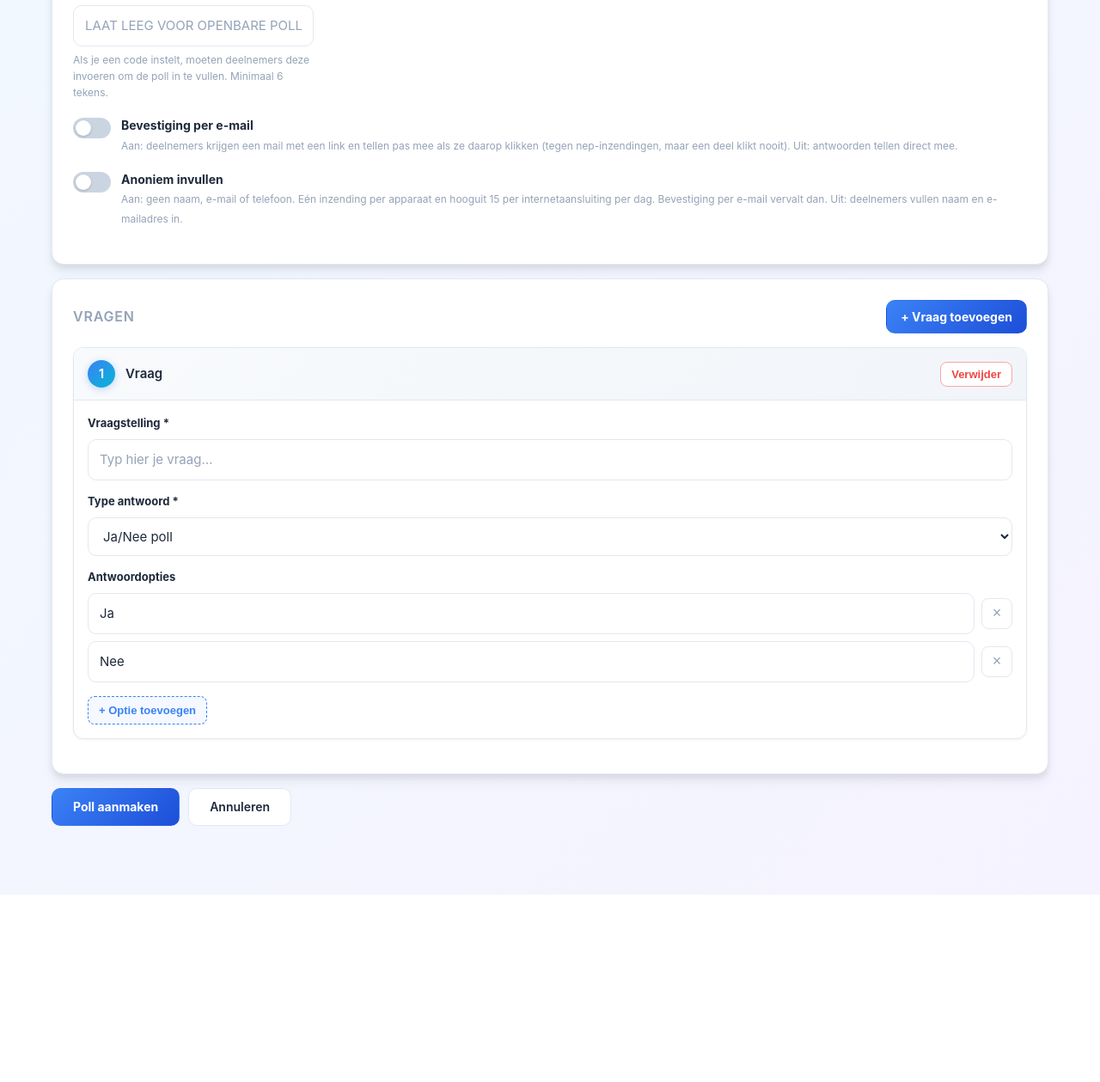
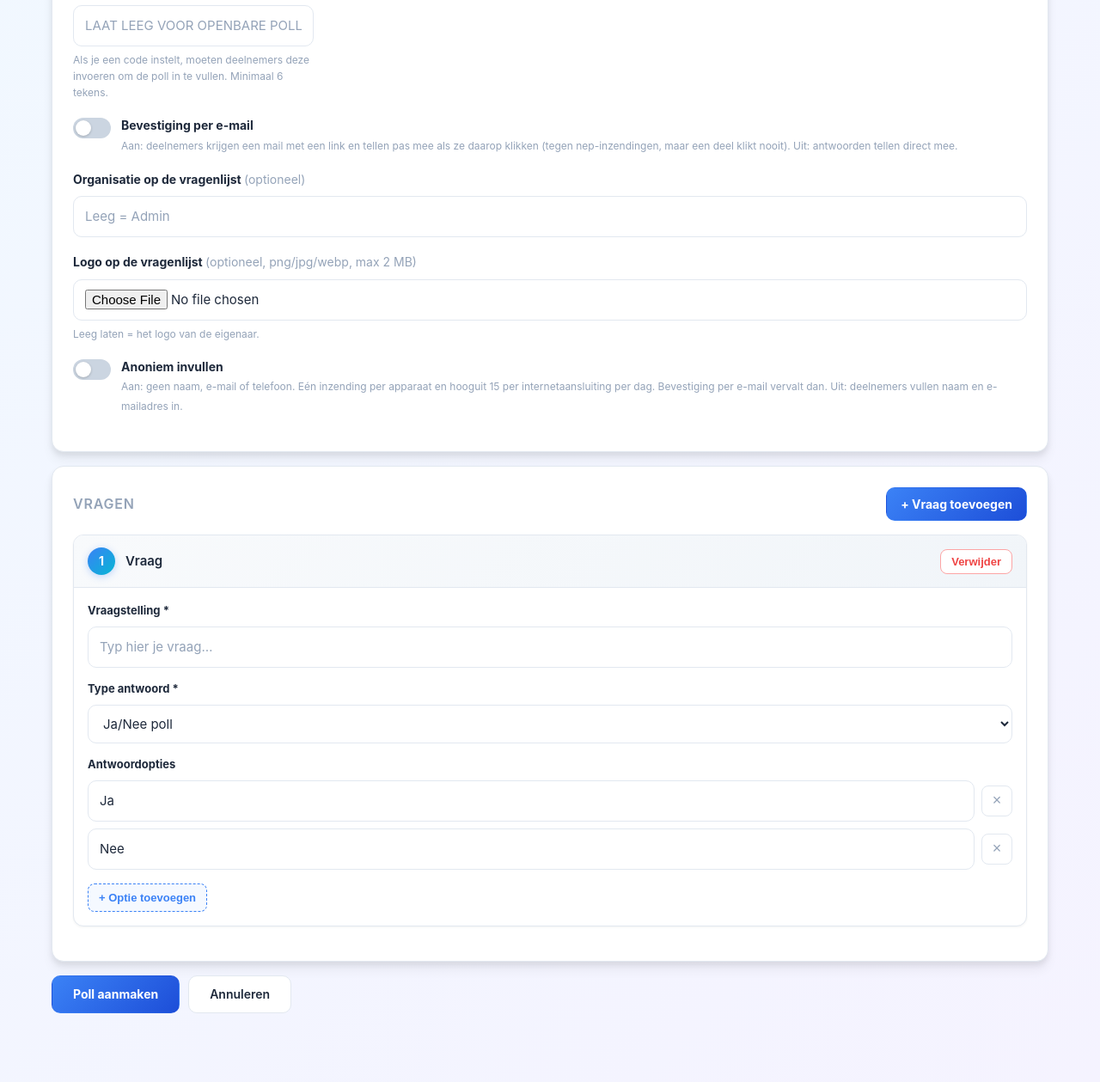
Before and after one commit to elementa-ermelo/Polls-Elementa, a Laravel app: page /admin/polls/create in a window 1280 px wide. Shown: the part 718-1977 px from the top of the page at 86% size. Before the commit the page ends 1759 px from the top, so only its background shows below. Run offline with Laravel 12, Linux system fonts and the light colour scheme; a user stored in the database is signed in; data comes from the database, SQL or seed files in the repository.

Commit message:
Polls: naam en logo per vragenlijst, toelichting bij cijfervragen (ook in de uitslag)
Co-Authored-By: Claude Opus 5.5 <noreply@anthropic.com>

```diff
--- a/app/Http/Controllers/Admin/PollController.php
+++ b/app/Http/Controllers/Admin/PollController.php
@@ -105,6 +105,7 @@ class PollController extends Controller
                     'access_code' => $accessCode,
                     'requires_confirmation' => $request->boolean('requires_confirmation'),
                     'anonymous' => $request->boolean('anonymous'),
+                    'organisatie_naam' => $request->filled('organisatie_naam') ? trim($request->input('organisatie_naam')) : null,
                     'user_id' => auth()->id(),
                 ]);
 
@@ -113,6 +114,8 @@ class PollController extends Controller
                     'title' => $poll->title,
                     'user_id' => auth()->id(),
                 ]);
+
+                $this->bewaarOrganisatieLogo($request, $poll);
 
                 // Process questions from JSON
                 $questionsJson = $request->input('questions_json', '{}');
@@ -375,6 +378,23 @@ HTML;
         ]);
     }
 
+    /** Logo op de vragenlijst zelf opslaan; het vorige logo van deze vragenlijst gaat weg. */
+    private function bewaarOrganisatieLogo(StorePollRequest $request, Poll $poll): void
+    {
+        if (! $request->hasFile('organisatie_logo') || ! $request->file('organisatie_logo')->isValid()) {
+            return;
+        }
+        $pad = $request->file('organisatie_logo')->store('logos', 'public');
+        if (! $pad) {
+            return;
+        }
+        $oud = $poll->organisatie_logo;
+        $poll->update(['organisatie_logo' => $pad]);
+        if ($oud && $oud !== $pad && \Illuminate\Support\Facades\Storage::disk('public')->exists($oud)) {
+            \Illuminate\Support\Facades\Storage::disk('public')->delete($oud);
+        }
+    }
+
     public function edit(Poll $poll): View
     {
         if (! $poll->isManagedBy(auth()->user())) {
@@ -431,7 +451,10 @@ HTML;
                 'access_code' => $accessCode,
                 'requires_confirmation' => $request->boolean('requires_confirmation'),
                     'anonymous' => $request->boolean('anonymous'),
+                    'organisatie_naam' => $request->filled('organisatie_naam') ? trim($request->input('organisatie_naam')) : null,
             ]);
+
+            $this->bewaarOrganisatieLogo($request, $poll);
 
             return redirect()->route('admin.polls.show', $poll)->with('success', 'Poll bijgewerkt.');
         });
--- a/app/Http/Controllers/Public/PollController.php
+++ b/app/Http/Controllers/Public/PollController.php
@@ -163,6 +163,9 @@ class PollController extends Controller
                         if ($optionId) {
                             $option = $question->options()->whereKey($optionId)->first();
                         }
+                        // Toelichting bij een cijfervraag (niet verplicht) in hetzelfde antwoordveld.
+                        $toelichting = trim($request->string("toelichting_{$question->id}")->toString());
+                        $openAnswer = $toelichting === '' ? null : $toelichting;
                     } else {
                         // Open vragen zijn niet verplicht: leeg opslaan als null, zodat het resultatenscherm het overslaat.
                         $openAnswer = trim($request->string("question_{$question->id}")->toString());
--- a/app/Http/Requests/StorePollRequest.php
+++ b/app/Http/Requests/StorePollRequest.php
@@ -26,6 +26,8 @@ class StorePollRequest extends FormRequest
             'access_code' => ['nullable', 'string', 'min:6', 'max:50'],
             'requires_confirmation' => ['nullable', 'boolean'],
             'anonymous' => ['nullable', 'boolean'],
+            'organisatie_naam' => ['nullable', 'string', 'max:255'],
+            'organisatie_logo' => ['nullable', 'image', 'mimes:jpeg,png,gif,webp', 'max:2048'],
         ];
     }
 
--- a/app/Http/Requests/StoreVoteRequest.php
+++ b/app/Http/Requests/StoreVoteRequest.php
@@ -29,6 +29,7 @@ class StoreVoteRequest extends FormRequest
                 $rules["question_{$question->id}"] = ['nullable', 'string', 'max:5000'];
             } else {
                 // De gekozen optie moet bij DEZE vraag horen, niet bij een willekeurige andere.
+                $rules["toelichting_{$question->id}"] = ['nullable', 'string', 'max:2000'];
                 $rules["question_{$question->id}"] = [
                     'required', 'integer',
                     \Illuminate\Validation\Rule::exists('poll_options', 'id')->where('poll_question_id', $question->id),
--- a/app/Models/Poll.php
+++ b/app/Models/Poll.php
@@ -25,6 +25,8 @@ class Poll extends Model
         'access_code',
         'requires_confirmation',
         'anonymous',
+        'organisatie_naam',
+        'organisatie_logo',
         'user_id',
     ];
 
--- a/resources/views/admin/polls/form.blade.php
+++ b/resources/views/admin/polls/form.blade.php
@@ -9,7 +9,7 @@
     <a class="btn" href="{{ route('admin.polls.index') }}">← Terug</a>
 </div>
 
-<form method="post" action="{{ $action }}">
+<form method="post" action="{{ $action }}" enctype="multipart/form-data">
     @csrf
     @if($method !== 'POST') @method($method) @endif
 
@@ -71,6 +71,21 @@
                     <span style="font-size:12px; color:var(--muted);">Aan: deelnemers krijgen een mail met een link en tellen pas mee als ze daarop klikken (tegen nep-inzendingen, maar een deel klikt nooit). Uit: antwoorden tellen direct mee.</span>
                 </span>
             </label>
+        </div>
+
+        <div class="field">
+            <label for="organisatie_naam">Organisatie op de vragenlijst <span style="font-weight:400; color:var(--muted);">(optioneel)</span></label>
+            <input id="organisatie_naam" type="text" name="organisatie_naam" value="{{ old('organisatie_naam', $poll->organisatie_naam ?? '') }}" placeholder="Leeg = {{ auth()->user()->name }}">
+            @error('organisatie_naam')<p class="field-error">{{ $message }}</p>@enderror
+        </div>
+        <div class="field">
+            <label for="organisatie_logo">Logo op de vragenlijst <span style="font-weight:400; color:var(--muted);">(optioneel, png/jpg/webp, max 2 MB)</span></label>
+            @if($poll->exists && $poll->organisatie_logo)
+                <img src="{{ asset('storage/' . $poll->organisatie_logo) }}" alt="" style="display:block; height:60px; width:auto; max-width:220px; object-fit:contain; margin:0 0 8px;">
+            @endif
+            <input id="organisatie_logo" type="file" name="organisatie_logo" accept="image/png,image/jpeg,image/gif,image/webp">
+            <p style="font-size:12px; color:var(--muted); margin:6px 0 0;">Leeg laten = het logo van de eigenaar.</p>
+            @error('organisatie_logo')<p class="field-error">{{ $message }}</p>@enderror
         </div>
 
         @php
```
Also changed, not shown: resources/views/admin/polls/show.blade.php (+14 -0 lines), resources/views/polls/show.blade.php (+18 -8 lines), database/migrations/2026_11_16_220000_add_organisatie_to_polls_table.php (added).
